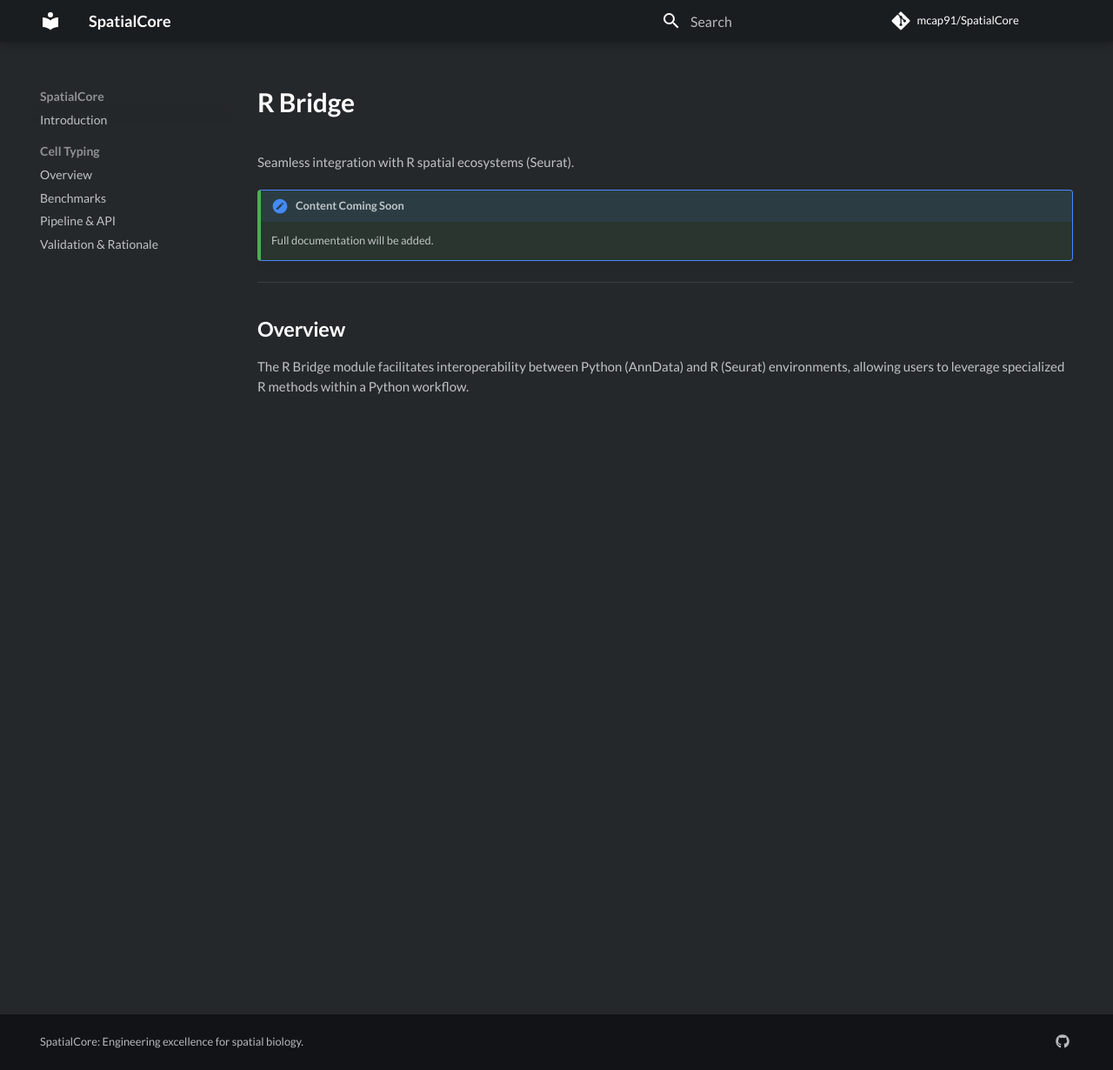
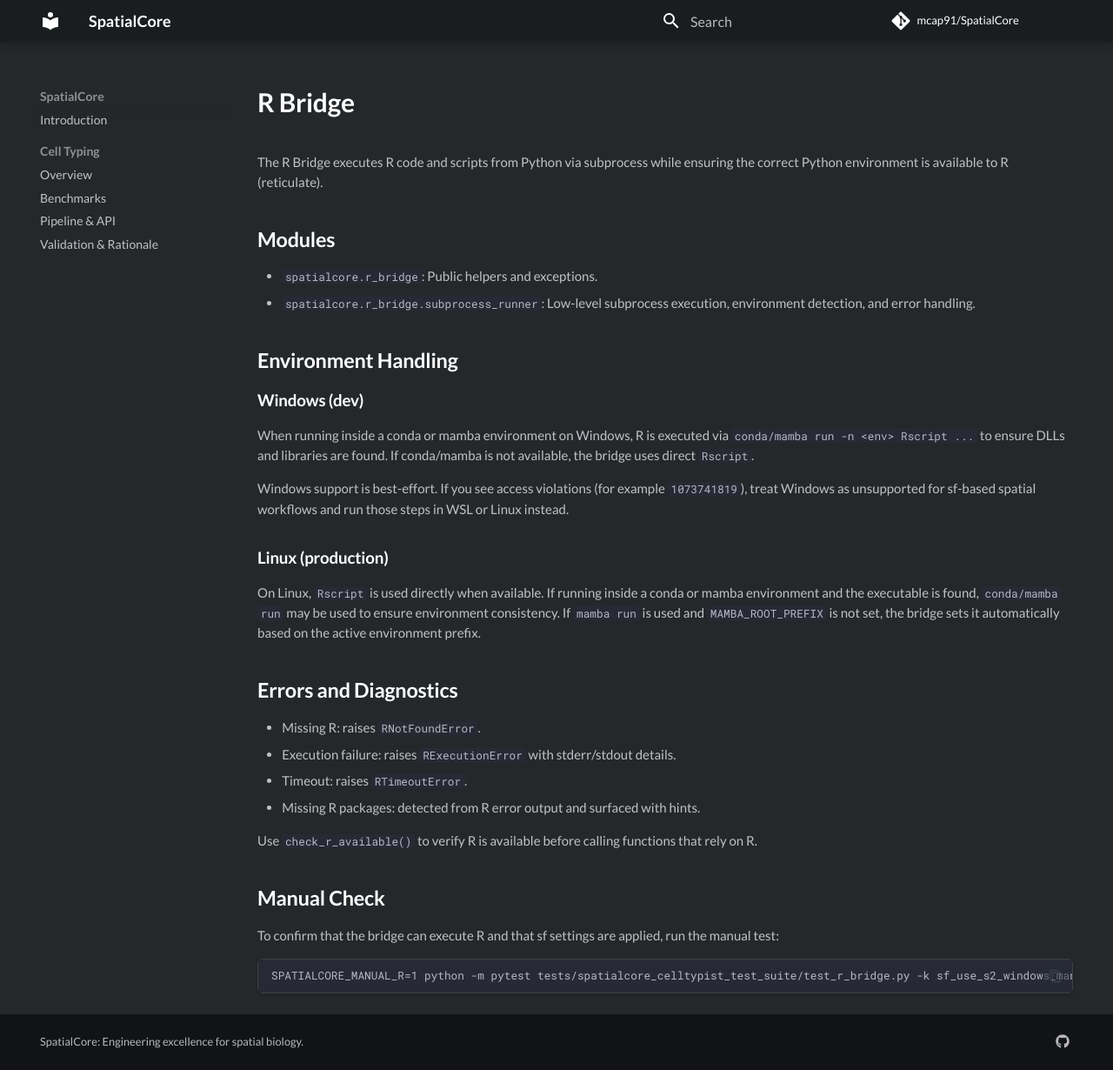
Before and after one commit to mcap91/SpatialCore, an MkDocs documentation site: the page built from docs/r_bridge/index.md, in a window 1280 px wide and 1230 px high. Shown: the whole window at 87% size. Built offline with MkDocs 1.6.1 and Material for MkDocs 9.7.7, drawn with Linux system fonts in a browser that asks for light colours; comment, search, counter and statistics services are not loaded.

Commit message:
Publish from dev: core, annotation, plotting, data, spatial, r_bridge, celltyping, domains, r_bridge (2026-01-21 22:19)

````diff
--- a/docs/r_bridge/index.md
+++ b/docs/r_bridge/index.md
@@ -1,12 +1,49 @@
 # R Bridge
 
-Seamless integration with R spatial ecosystems (Seurat).
+The R Bridge executes R code and scripts from Python via subprocess while
+ensuring the correct Python environment is available to R (reticulate).
 
-!!! note "Content Coming Soon"
-    Full documentation will be added.
+## Modules
 
----
+- `spatialcore.r_bridge`: Public helpers and exceptions.
+- `spatialcore.r_bridge.subprocess_runner`: Low-level subprocess execution,
+  environment detection, and error handling.
 
-## Overview
+## Environment Handling
 
-The R Bridge module facilitates interoperability between Python (AnnData) and R (Seurat) environments, allowing users to leverage specialized R methods within a Python workflow.
+### Windows (dev)
+
+When running inside a conda or mamba environment on Windows, R is executed via
+`conda/mamba run -n <env> Rscript ...` to ensure DLLs and libraries are found.
+If conda/mamba is not available, the bridge uses direct `Rscript`.
+
+Windows support is best-effort. If you see access violations (for example
+`1073741819`), treat Windows as unsupported for sf-based spatial workflows and
+run those steps in WSL or Linux instead.
+
+### Linux (production)
+
+On Linux, `Rscript` is used directly when available. If running inside a conda
+or mamba environment and the executable is found, `conda/mamba run` may be used
+to ensure environment consistency.
+If `mamba run` is used and `MAMBA_ROOT_PREFIX` is not set, the bridge sets it
+automatically based on the active environment prefix.
+
+## Errors and Diagnostics
+
+- Missing R: raises `RNotFoundError`.
+- Execution failure: raises `RExecutionError` with stderr/stdout details.
+- Timeout: raises `RTimeoutError`.
+- Missing R packages: detected from R error output and surfaced with hints.
+
+Use `check_r_available()` to verify R is available before calling functions
+that rely on R.
+
+## Manual Check
+
+To confirm that the bridge can execute R and that sf settings are applied,
+run the manual test:
+
+```
+SPATIALCORE_MANUAL_R=1 python -m pytest tests/spatialcore_celltypist_test_suite/test_r_bridge.py -k sf_use_s2_windows_manual -v
+```
````
Also changed, not shown: docs/domains/domain_detection.md (+124 -23 lines), docs/domains/index.md (+1 -0 lines), docs/domains/neighborhood_analysis.md (+20 -10 lines), 5 other files.
